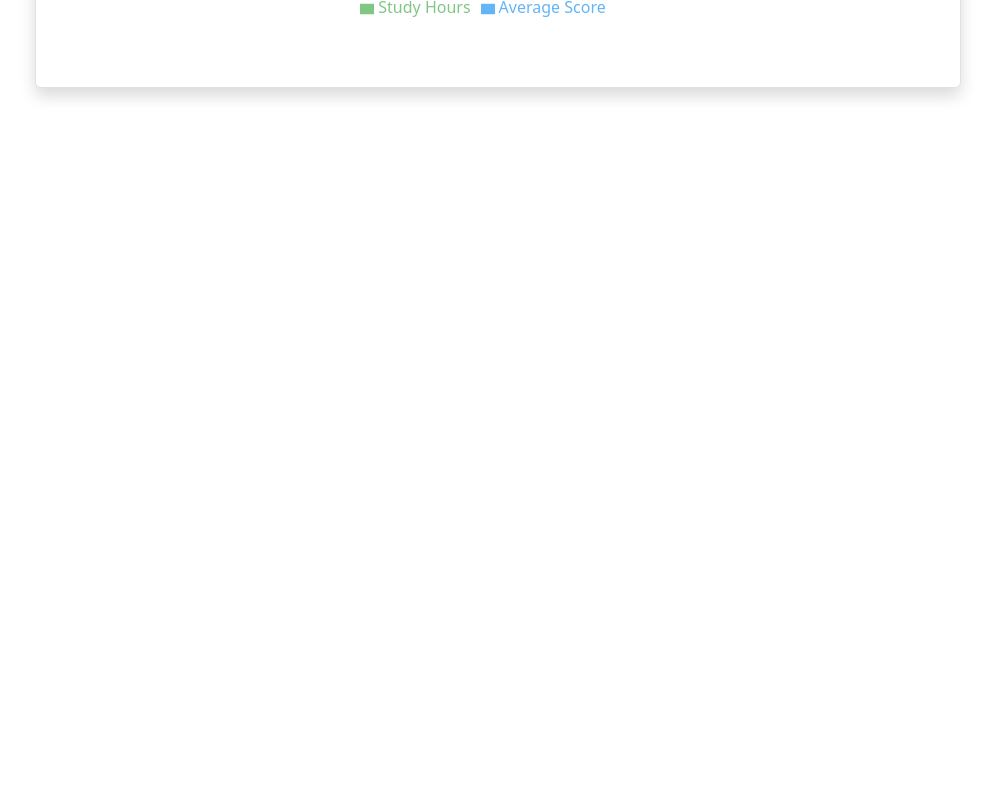
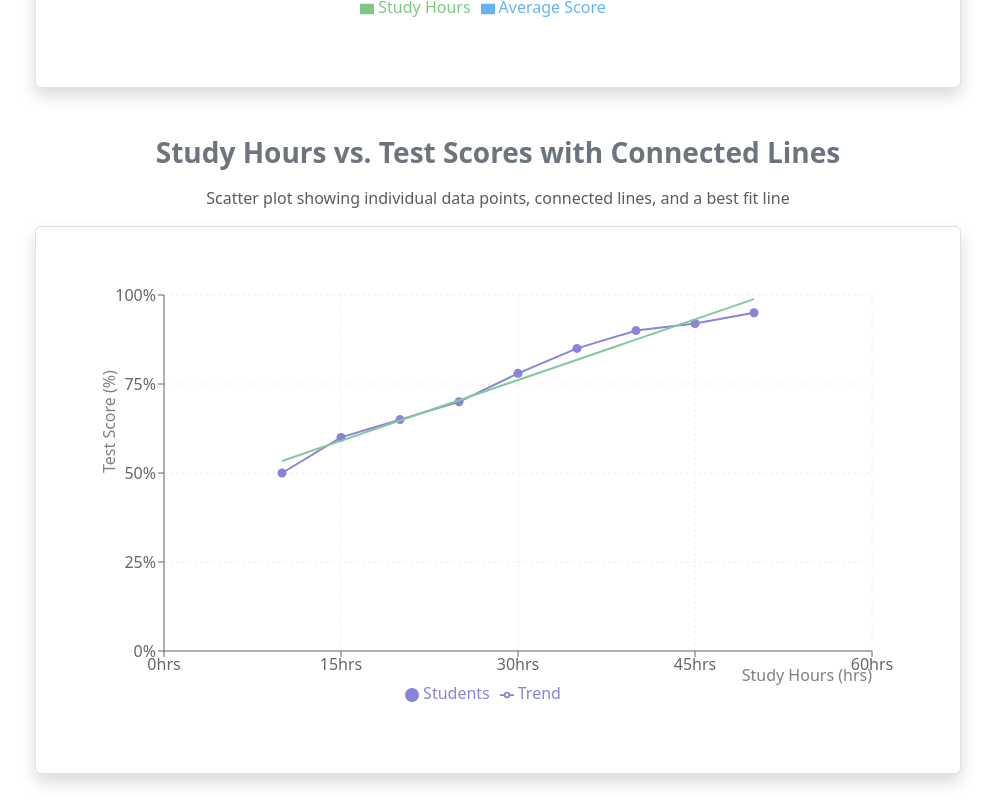
Before and after one commit to lakadeamit220/recharts-demo, a React (Vite) app: page / in a window 1280 px wide. Shown: the part 6080-6886 px from the top of the page, without its empty margins (142-1137 px from the left). Before the commit the page ends 6200 px from the top, so only its background shows below. Built offline with nearby package versions, Linux system fonts and the light colour scheme.

Commit message:
Implemented ScatterAndLineOfBestFit from recharts

```diff
--- a/src/App.jsx
+++ b/src/App.jsx
@@ -3,6 +3,7 @@ import BiaxialBarChart from "./components/BiaxialBarChart";
 import BrushBarChart from "./components/BrushBarChart";
 import CustomShapeBarChart from "./components/CustomShapeBarChart";
 import PositiveAndNegativeBarChart from "./components/PositiveAndNegativeBarChart";
+import ScatterAndLineOfBestFit from "./components/ScatterAndLineOfBestFit";
 import SimpleAreaChart from "./components/SimpleAreaChart";
 import SimpleBarChart from "./components/SimpleBarChart";
 import SimpleLineChart from "./components/SimpleLineChart";
@@ -21,6 +22,7 @@ function App() {
       <BrushBarChart />
       <PositiveAndNegativeBarChart />
       <BiaxialBarChart />
+      <ScatterAndLineOfBestFit />
     </>
   );
 }
--- /dev/null
+++ b/src/components/ScatterAndLineOfBestFit.jsx
@@ -0,0 +1,124 @@
+import React from "react";
+import {
+  ComposedChart,
+  Scatter,
+  Line,
+  XAxis,
+  YAxis,
+  CartesianGrid,
+  Tooltip,
+  ResponsiveContainer,
+  Legend,
+} from "recharts";
+
+// Study Hours vs. Test Scores Data
+const studentData = [
+  { studyHours: 10, score: 50 },
+  { studyHours: 15, score: 60 },
+  { studyHours: 20, score: 65 },
+  { studyHours: 25, score: 70 },
+  { studyHours: 30, score: 78 },
+  { studyHours: 35, score: 85 },
+  { studyHours: 40, score: 90 },
+  { studyHours: 45, score: 92 },
+  { studyHours: 50, score: 95 },
+];
+
+// Function to calculate linear regression (Line of Best Fit)
+const calculateRegressionLine = (data) => {
+  const n = data.length;
+  const sumX = data.reduce((sum, point) => sum + point.studyHours, 0);
+  const sumY = data.reduce((sum, point) => sum + point.score, 0);
+  const sumXY = data.reduce((sum, point) => sum + point.studyHours * point.score, 0);
+  const sumX2 = data.reduce((sum, point) => sum + point.studyHours ** 2, 0);
+
+  const slope = (n * sumXY - sumX * sumY) / (n * sumX2 - sumX ** 2);
+  const intercept = (sumY - slope * sumX) / n;
+
+  // Generate points for the line
+  const xMin = Math.min(...data.map((d) => d.studyHours));
+  const xMax = Math.max(...data.map((d) => d.studyHours));
+  return [
+    { studyHours: xMin, score: slope * xMin + intercept },
+    { studyHours: xMax, score: slope * xMax + intercept },
+  ];
+};
+
+const regressionLine = calculateRegressionLine(studentData);
+
+export default function ScatterAndLineOfBestFit() {
+  return (
+    <div className="container mt-5">
+      <div className="row text-center">
+        <div className="col-12">
+          <h3 className="fw-bold text-secondary mb-3">
+            Study Hours vs. Test Scores with Connected Lines
+          </h3>
+          <p className="text-muted">
+            Scatter plot showing individual data points, connected lines, and a best fit line
+          </p>
+        </div>
+      </div>
+
+      <div className="row justify-content-center">
+        <div className="col-12 col-md-12 col-lg-10">
+          <div className="chart-container border rounded shadow p-5 bg-white">
+            <ResponsiveContainer width="100%" height={450}>
+              <ComposedChart
+                data={studentData}
+                margin={{ top: 20, right: 40, left: 20, bottom: 20 }}
+              >
+                <CartesianGrid strokeDasharray="3 3" stroke="#f0f0f0" />
+                <XAxis
+                  dataKey="studyHours"
+                  type="number"
+                  name="Study Hours"
+                  unit="hrs"
+                  label={{
+                    value: "Study Hours (hrs)",
+                    position: "insideBottomRight",
+                    offset: 0,
+                  }}
+                />
+                <YAxis
+                  dataKey="score"
+                  type="number"
+                  name="Test Score"
+                  unit="%"
+                  label={{
+                    value: "Test Score (%)",
+                    angle: -90,
+                    position: "insideLeft",
+                  }}
+                />
+                <Tooltip />
+                <Legend />
+                {/* Scatter points */}
+                <Scatter name="Students" dataKey="score" fill="#8884d8" />
+                {/* Connecting line */}
+                <Line
+                  dataKey="score"
+                  name="Trend"
+                  stroke="#8884d8"
+                  dot={false}
+                  activeDot={false}
+                  strokeWidth={2}
+                />
+                {/* Best Fit Line */}
+                <Line
+                  data={regressionLine}
+                  dataKey="score"
+                  name="Best Fit Line"
+                  stroke="#82ca9d"
+                  dot={false}
+                  strokeWidth={2}
+                  legendType="none"
+                />
+              </ComposedChart>
+            </ResponsiveContainer>
+          </div>
+        </div>
+      </div>
+    </div>
+  );
+}
```
